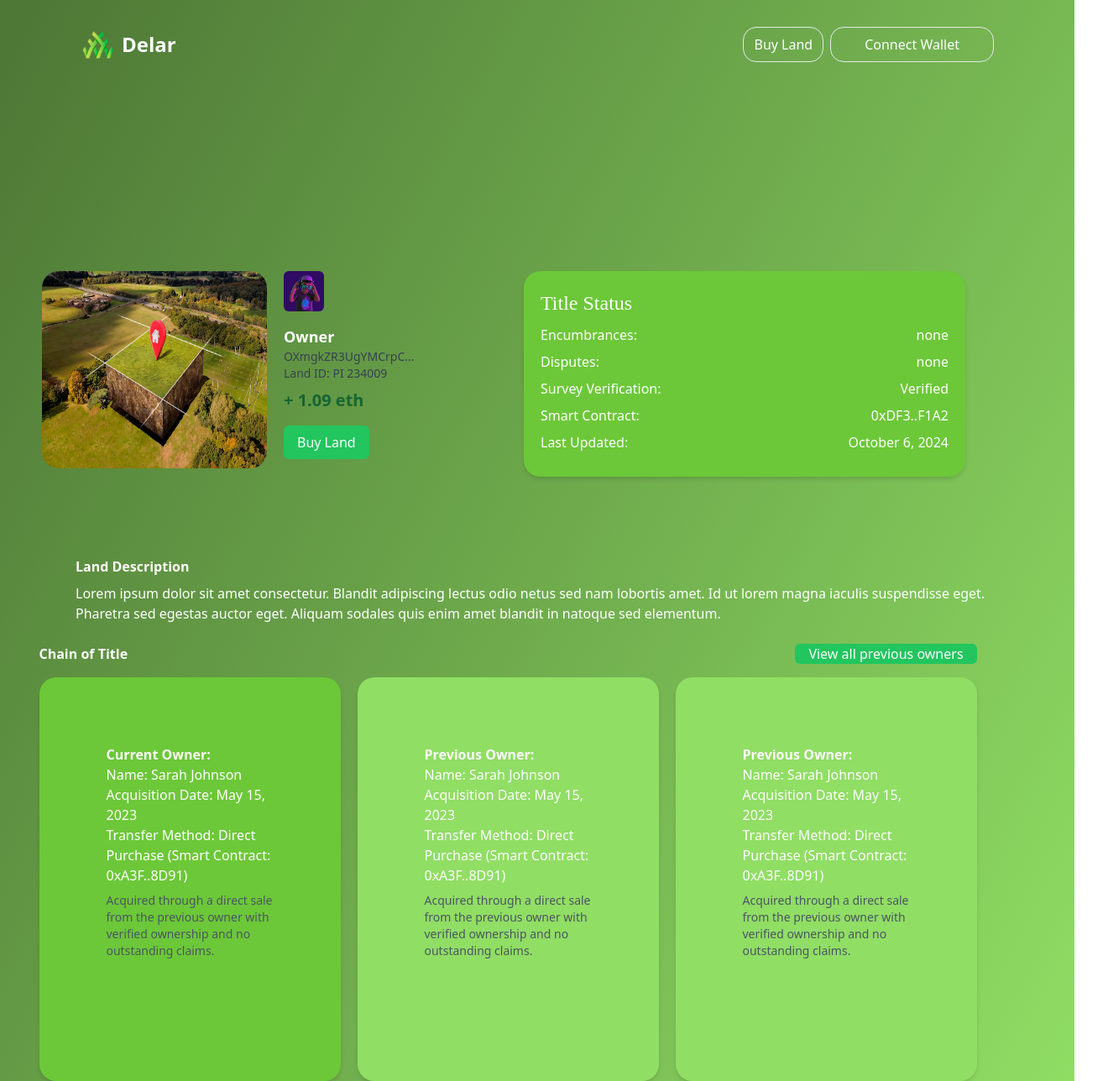
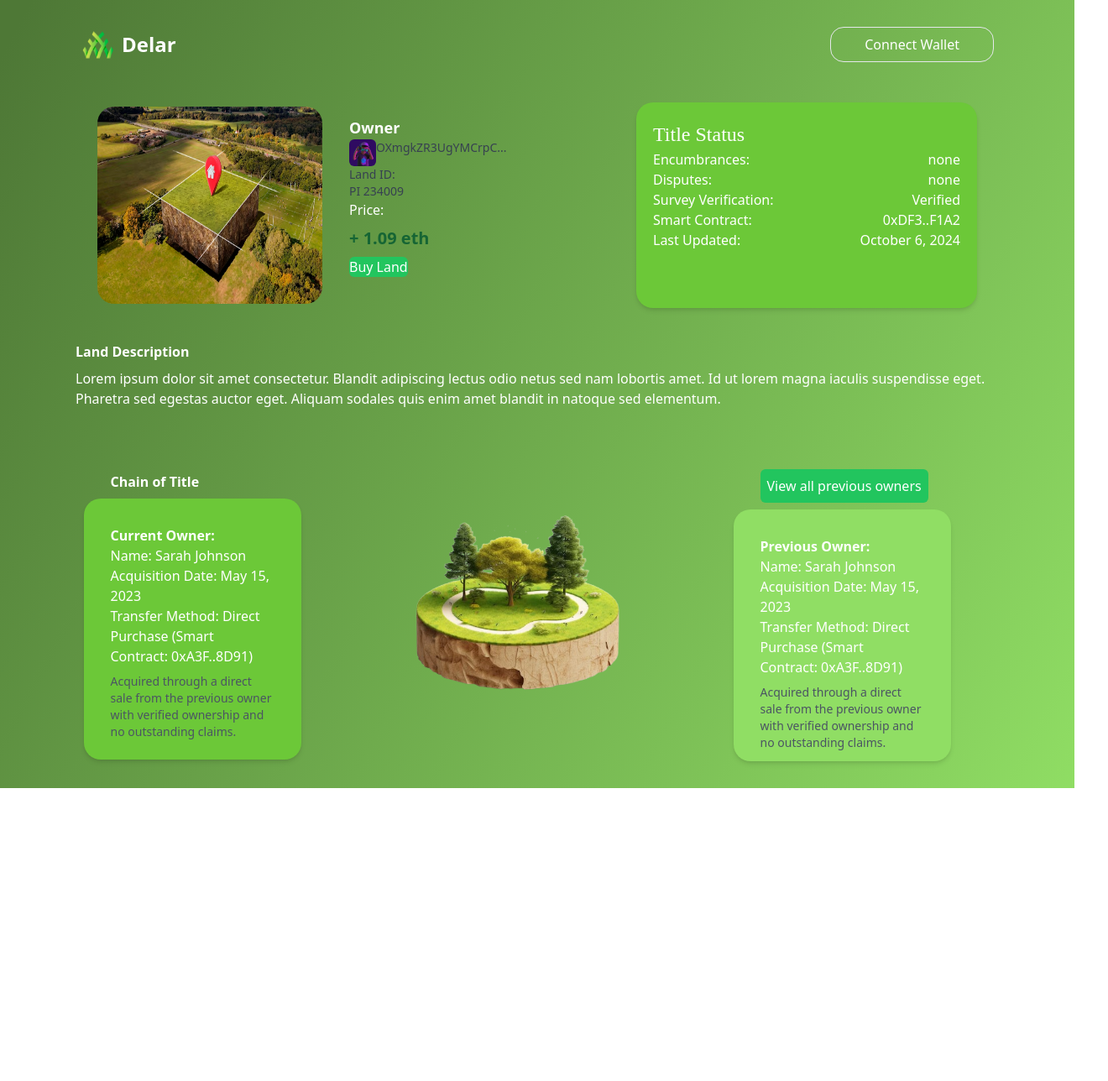
Before and after one commit to HackClub7/Delar, a React (Vite) app in the folder frontend/: page /land-details in a window 1280 px wide. Shown: the whole page at 84% size, 1320 px wide, since content can reach past the window. After the commit the page ends 939 px from the top, so only its background shows below. Built offline with nearby package versions, Linux system fonts and the light colour scheme.

Commit message:
Land details updated, links functionality

```diff
--- a/frontend/src/components/Home.tsx
+++ b/frontend/src/components/Home.tsx
@@ -4,10 +4,11 @@ import landlocation from "../assets/landlocation.png";
 import land from "../assets/land.png";
 import landblock from "../assets/landbloc.png";
 import button from "../assets/bottuns.png";
+import { Link } from "react-router-dom";
 
 const Home = () => {
   return (
-    <div className="flex justify-center items-center w-full h-full m-0 text-[#FFFFFF]">
+    <div className="flex justify-center  mt-8 items-center w-full h-full m-0 text-[#FFFFFF]">
       <div className="text-[#FFFFFF] w-full h-full items-center justify-center flex overflow-hidden m-0">
         <div className="md:ml-[10px]">
           <div className="md:w-[409px] w-[150px] ml-[80px] md:h-[220px] h-[370px] md:flex md:flex-col md:justify-center md:items-start">
@@ -19,13 +20,17 @@ const Home = () => {
             </p>
           </div>
           <div className="md:w-[357.8px] w-[250px] md:h-[352.28px] h-[100px] flex flex-col items-center justify-center mr-[20px] md:mb-[0px] mb-[110px]">
+            <Link to={"/buyersPage"}>
               <button className="md:w-[183px] md:h-[47px] md:mt-[56.92px] rounded-[12px] border-[1px] bg-gradient-to-r from-green-400 via-green-500 to-green-600 text-white font-bold shadow-md hover:shadow-lg transform hover:scale-105 transition-all duration-300 ease-in-out">
                 Buy Land
               </button>
+            </Link>
             <img src={button} alt=""/>
+            <Link to={"/register"}>
               <button className="md:w-[183px] md:h-[47px] rounded-[12px] border-[1px] bg-gradient-to-r from-green-400 via-green-500 to-green-600 text-white font-bold shadow-md hover:shadow-lg transform hover:scale-105 transition-all duration-300 ease-in-out">
                 Sell Land
               </button>
+            </Link>
           </div>
         </div>
         <div className="w-full h-full rounded-[20px] flex flex-col relative">
--- a/frontend/src/components/LandDetails.tsx
+++ b/frontend/src/components/LandDetails.tsx
@@ -1,5 +1,6 @@
 import icon from "../assets/icon.png";
 import ether from "../assets/Eth.svg";
+import { Link } from "react-router-dom";
 
 const LandDetails = () => {
   return (
@@ -14,9 +15,11 @@ const LandDetails = () => {
           <img src={ether} alt="" className="w-4 h-4 md:w-5 md:h-5" />
           <span className="ml-1">1.09 eth</span>
         </span>
-        <button className="border border-white rounded-2xl py-1 px-3 text-xs md:text-sm md:py-1 hover:bg-white hover:text-black transition duration-300">
-          See Details
-        </button>
+        <Link to={"/land-details"}>
+          <button className="border border-white rounded-2xl py-1 px-[1px] text-xs md:text-sm md:py-[1px] hover:bg-white hover:text-black transition duration-300">
+            See Details
+          </button>
+        </Link>
       </div>
     </div>
   );
--- a/frontend/src/components/Navbar.tsx
+++ b/frontend/src/components/Navbar.tsx
@@ -4,7 +4,6 @@ import Button from "./Button";
 
 // import logo from "../assets/Logo.png";
 import logo from "/src/assets/logos.svg";
-import Button2 from "./Button2";
 import { HiMenu, HiX } from "react-icons/hi";
 
 const Navbar = () => {
@@ -36,7 +35,6 @@ const Navbar = () => {
       </div>
 
       <div className={`flex md:flex items-center gap-2 ${isOpen ? "flex-col absolute top-12 right-0  w-full  md:static md:flex-row" : "hidden md:flex"}`}>
-        <Button2 />
         <Button />
       </div>
     </div>
--- a/frontend/src/pages/BuyersPage.tsx
+++ b/frontend/src/pages/BuyersPage.tsx
@@ -7,6 +7,7 @@ import card from "../assets/cards.png";
 import land from "../assets/landOverview.png";
 import Availables from "../components/Availables";
 import LandDetails from "../components/LandDetails";
+import { Link } from "react-router-dom";
 
 const BuyersPage = () => {
   return (
--- a/frontend/src/pages/LandDetails.tsx
+++ b/frontend/src/pages/LandDetails.tsx
@@ -1,31 +1,36 @@
+import { Link } from "react-router-dom";
 import img from "../assets/icon.png";
 import land from "../assets/landlocation.png";
+import landOwner from "../assets/landOwner.png";
 
 const LandDetails = () => {
   return (
-    <div className=" flex flex-col justify-center items-center min-h-screen ">
-        {/* Land Details Section */}
-        <div className="grid grid-cols-1 md:grid-cols-3 w-[1270px] ml-[90px] gap-[99px]">
-          <div className="flex w-[1270px] h-[316px] mt-[217px] gap-[79px]">
-            <div className="flex w-[665px] h-[277px] gap-[20px]">
+    <div className=" flex flex-col justify-center items-center w-full h-full ">
+      <div className="flex w-full h-full gap-[10px] justify-center items-center">
+        <div className="flex w-[600px] h-[277px] justify-center mr-8 items-center">
           <img src={land} alt=""  className="w-[268px] h-[235px] rounded-[20px]"/>
-              <div className="w-[315px] text-white h-[277px] gap-[17px]">
+          <div className="w-[355px] text-white p-8 h-[277px]">
+            <h3 className="text-lg  font-bold">Owner</h3>
+            <div className="flex">
               <img
               src={img}
               alt="Land"
-                  className="w-12 h-12 rounded-md mb-4"
+              className="w-8 h-8 rounded-md"
               />
-                <h3 className="text-lg  font-bold">Owner</h3>
               <p className="text-sm text-gray-700">OXmgkZR3UgYMCrpC...</p>
-                <p className="text-sm text-gray-700">Land ID: PI 234009</p>
+            </div>
+            <p className="text-sm text-gray-700">Land ID: <br /> PI 234009</p>
+            <p>Price:</p>
             <p className="text-xl font-semibold text-green-800 mt-2">+ 1.09 eth</p>
-                <button className="bg-green-500 text-white py-2 px-4 rounded-md mt-4">
+            <Link to={"/transactionhistory"}>
+              <button className="bg-green-500 text-white mt-2 rounded-md ">
                 Buy Land
               </button>
+            </Link>
           </div>
         </div>
-            <div className="bg-[#6CC838] text-[#ffffff] w-[526px] h-[245px] p-[20px] rounded-[20px] mr-[170px] shadow-md flex flex-col gap-[8px]">
-            <h3 className="w-[486px] text-[24px] text-left font-['Object_Sans']">Title Status</h3>
+        <div className="bg-[#6CC838] text-[#ffffff] w-[406px] h-[245px] p-[20px] rounded-[20px] shadow-md flex flex-col">
+          <h3 className="w-[306px] text-[24px] text-left font-['Object_Sans']">Title Status</h3>
 
           <div className="flex justify-between">
             <p>Encumbrances:</p>
@@ -55,7 +60,6 @@ const LandDetails = () => {
 
       </div>
 
-        </div>
       <div className="text-white w-[1100px] col-span-1 md:col-span-3 mt-6">
         <h3 className="text-white font-semibold">Land Description</h3>
         <p className="text-white mt-2">
@@ -66,17 +70,11 @@ const LandDetails = () => {
         </p>
       </div>
 
-        {/* Chain of Title Section */}
-        <div className="mt-6">
-          <div className=" w-full flex gap-[67%]">
-            <h3 className="text-white font-semibold">Chain of Title</h3>
-            <button className="bg-green-500 text-white text-left px-4 rounded-md">
-              View all previous owners
-            </button>
-          </div>
-          <div className="grid mr-[70px] md:grid-cols-3 gap-[20px] mt-4">
-            {/* Current Owner */}
-            <div className="bg-[#6CC838] text-white w-[359px] h-[481px] p-20 rounded-[20px] gap-[8px] shadow-md">
+      <div className="mt-10 gap-8 w-[1145px]">
+        <div className="grid items-center p-8 gap-20 justify-center md:grid-cols-3">
+          <div className="">
+            <h3 className="text-white font-semibold ml-8 mb-2">Chain of Title</h3>
+            <div className="bg-[#6CC838] text-white w-[259px] h-[311px] p-8 rounded-[20px] shadow-md">
               <h4 className="font-semibold">Current Owner:</h4>
               <p className="font-medium">Name: Sarah Johnson</p>
               <p>Acquisition Date: May 15, 2023</p>
@@ -86,20 +84,17 @@ const LandDetails = () => {
                 verified ownership and no outstanding claims.
               </p>
             </div>
+          </div>
+
+
+          <img src={landOwner} alt=""  className="w-[259px]"/>
 
           {/* Previous Owners */}
-            <div className="bg-[#90DE64] text-white w-[359px] h-[481px] p-20 rounded-[20px] gap-[8px] shadow-md">
-              <h4 className="font-semibold">Previous Owner:</h4>
-              <p className="font-medium">Name: Sarah Johnson</p>
-              <p>Acquisition Date: May 15, 2023</p>
-              <p>Transfer Method: Direct Purchase (Smart Contract: 0xA3F..8D91)</p>
-              <p className="mt-2 text-sm text-gray-600">
-                Acquired through a direct sale from the previous owner with
-                verified ownership and no outstanding claims.
-              </p>
-            </div>
-
-            <div className="bg-[#90DE64] text-white w-[359px] h-[481px] p-20 rounded-[20px] gap-[8px] shadow-md">
+          <div>
+            <button className="bg-green-500 text-white ml-8 p-2 mb-2 rounded-md">
+              View all previous owners
+            </button>
+            <div className="bg-[#90DE64] text-white w-[259px] h-[300px] p-8 rounded-[20px] shadow-md">
               <h4 className="font-semibold">Previous Owner:</h4>
               <p className="font-medium">Name: Sarah Johnson</p>
               <p>Acquisition Date: May 15, 2023</p>
@@ -112,6 +107,7 @@ const LandDetails = () => {
           </div>
         </div>
       </div>
+    </div>
   );
 };
 
--- a/frontend/src/pages/TransactionHistory.tsx
+++ b/frontend/src/pages/TransactionHistory.tsx
@@ -35,12 +35,12 @@ const statusClasses = {
 
 const TransactionHistory = () => {
   return (
-    <div className="p-6 bg-green-100 min-h-screen flex items-center justify-center">
+    <div className="p-6 min-h-screen flex items-center justify-center">
       <div className="bg-green-200 shadow-md rounded-lg overflow-hidden w-full max-w-4xl">
         <h2 className="text-xl font-semibold text-gray-800 p-4 bg-green-300">
           Transaction History
         </h2>
-        <table className="min-w-full bg-white">
+        <table className="w-full bg-white">
           <thead>
             <tr>
               <th className="py-2 px-4 bg-green-500 text-left text-white">Transaction ID</th>
```
Also changed, not shown: frontend/src/assets/landOwner.png (added). Lines whose indentation alone changed are shown as unchanged.
